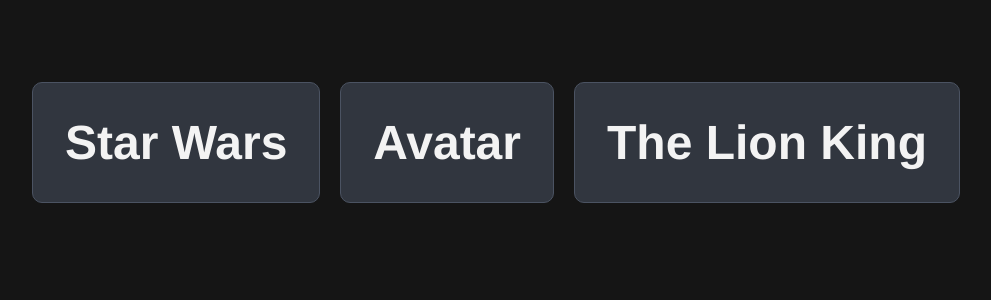
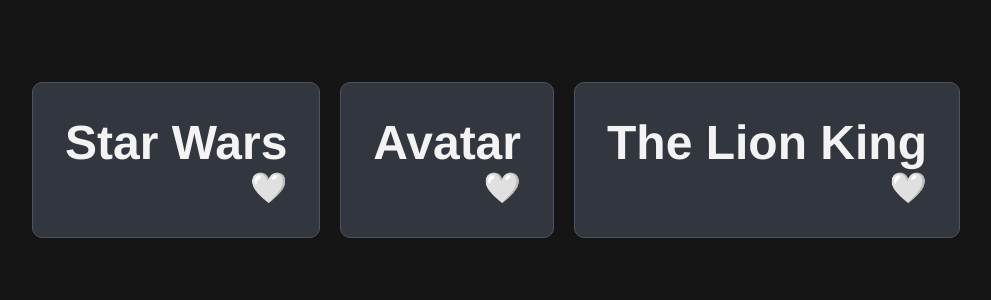
Before and after one commit to jesscodess/movies, a React (Vite) app: page / in a window 1280 px wide. Shown: the top 300 px of the page, without its empty margins (144-1135 px from the left). Built offline with nearby package versions, Linux system fonts and the light colour scheme.

Commit message:
Worked on Card component

```diff
--- a/src/App.jsx
+++ b/src/App.jsx
@@ -1,16 +1,23 @@
-import { useState } from 'react'
+import { useState, useEffect } from 'react'
 import './App.css'
 
 const Card = ({ title }) => {
+  const [count, setCount] = useState(0);
+  const [hasLiked, setHasLiked] = useState(false);
+  useEffect(() => {
+    console.log(`${title} has been liked: ${hasLiked}`)
+  }, [hasLiked]);
   return (
-    <div className="card">
-      <h2>{title}</h2>
+    <div className="card" onClick={() => setCount (count + 1)}>
+      <h2>{title} <br /> {count || null}</h2>
+      <button onClick={() => setHasLiked (!hasLiked)}>
+        {hasLiked ? '❤️' : '🤍'}
+      </button>
     </div>
   )
 }
 
 const App = () => {
-  const [hasLiked, setHasLiked] = useState();
   return (
     <div className="card-container">
       <Card title="Star Wars" rating={5} isCool={true} />
--- a/src/index.css
+++ b/src/index.css
@@ -33,3 +33,12 @@
   border-radius: 10px;
   min-height: 100px;
 }
+
+button {
+  border: none;
+  font-size: 30px;
+  background-color: transparent;
+  width: 100%;
+  text-align: right;
+  cursor: pointer;
+}
```
